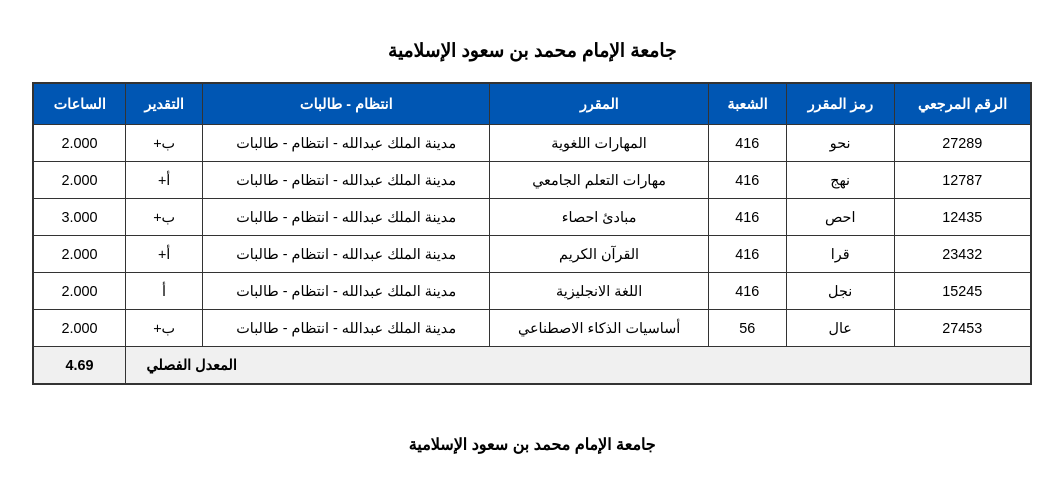
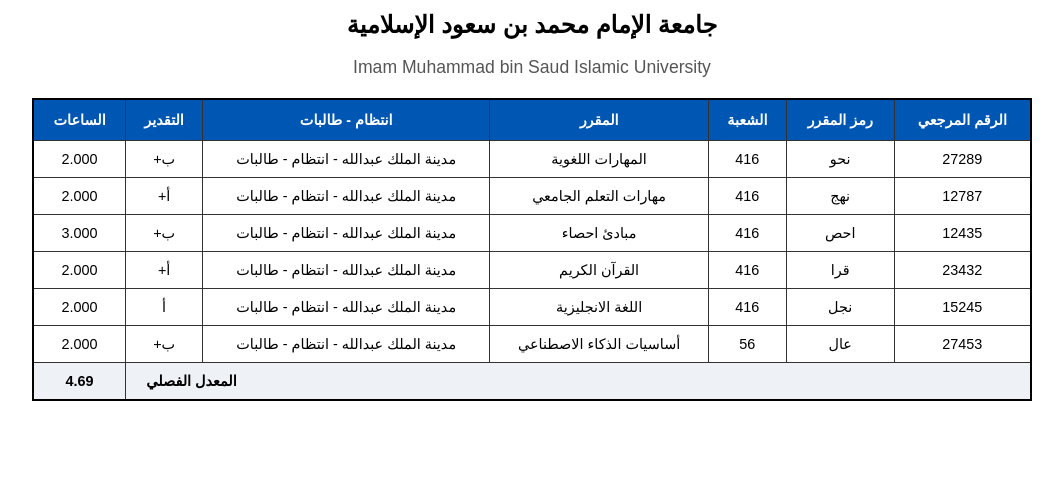
Before and after one commit to eql7/7j7, a plain HTML site: page index.html in a window 1280 px wide. Shown: the part 121-614 px from the top of the page, without its empty margins (108-1171 px from the left). Drawn offline with Linux system fonts and the light colour scheme.

Commit message:
Fix title and enhance university name styling
Updated the title and improved styling for the university name and GPA row.

```diff
--- a/index.html
+++ b/index.html
@@ -2,21 +2,23 @@
 <html lang="ar" dir="rtl">
 <head>
     <meta charset="UTF-8">
-    <title>سجلي الأكاديمي</title>
+    <title>السجل الأكاديمي</title>
     <style>
         body { font-family: 'Arial', sans-serif; background-color: #ffffff; color: #000; padding: 20px; text-align: center; }
-        .logo { width: 120px; margin-bottom: 20px; }
-        table { width: 100%; max-width: 1000px; margin: 20px auto; border-collapse: collapse; border: 2px solid #333; }
-        /* تلوين العناوين بالأزرق */
+        .logo { width: 120px; margin-bottom: 10px; }
+        .uni-name-ar { font-size: 1.5em; font-weight: bold; margin: 0; }
+        .uni-name-en { font-size: 1.1em; color: #555; margin-bottom: 20px; }
+        table { width: 100%; max-width: 1000px; margin: 20px auto; border-collapse: collapse; border: 2px solid #000; }
         th { background-color: #0056b3; color: #ffffff; padding: 12px; border: 1px solid #333; font-size: 0.9em; }
         td { padding: 10px; border: 1px solid #333; text-align: center; font-size: 0.9em; color: #000; }
-        .gpa-row { font-weight: bold; background-color: #f0f0f0; }
+        .gpa-row { font-weight: bold; background-color: #eef2f7; }
     </style>
 </head>
 <body>
 
     <img src="https://upload.wikimedia.org/wikipedia/ar/b/b3/Imam_Muhammad_bin_Saud_Islamic_University_logo.png" class="logo" alt="شعار الجامعة">
-    <h3>جامعة الإمام محمد بن سعود الإسلامية</h3>
+    <h3 class="uni-name-ar">جامعة الإمام محمد بن سعود الإسلامية</h3>
+    <p class="uni-name-en">Imam Muhammad bin Saud Islamic University</p>
 
     <table>
         <thead>
@@ -41,7 +43,5 @@
         </tbody>
     </table>
 
-    <p style="margin-top: 50px; font-weight: bold;">جامعة الإمام محمد بن سعود الإسلامية</p>
-
 </body>
 </html>
```
